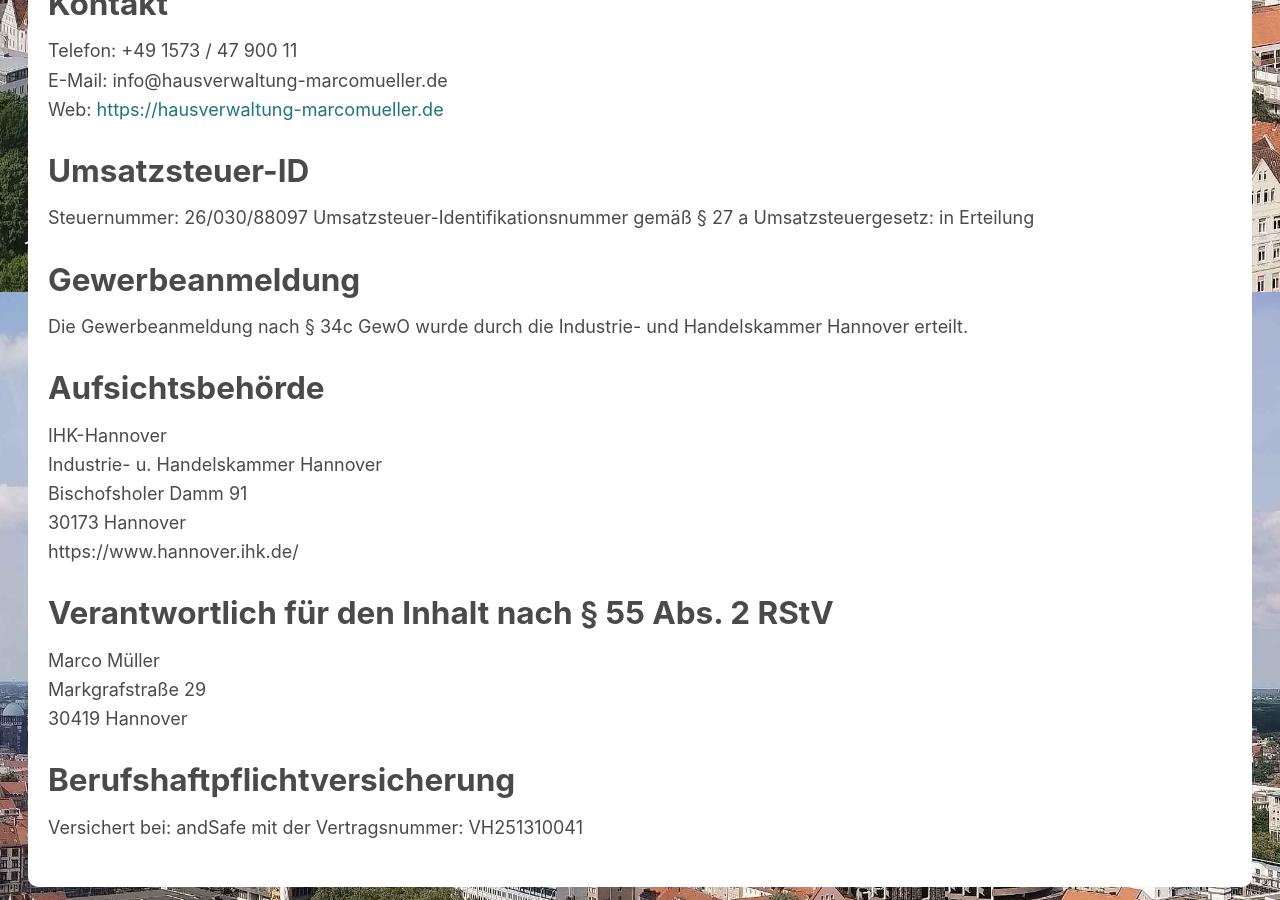
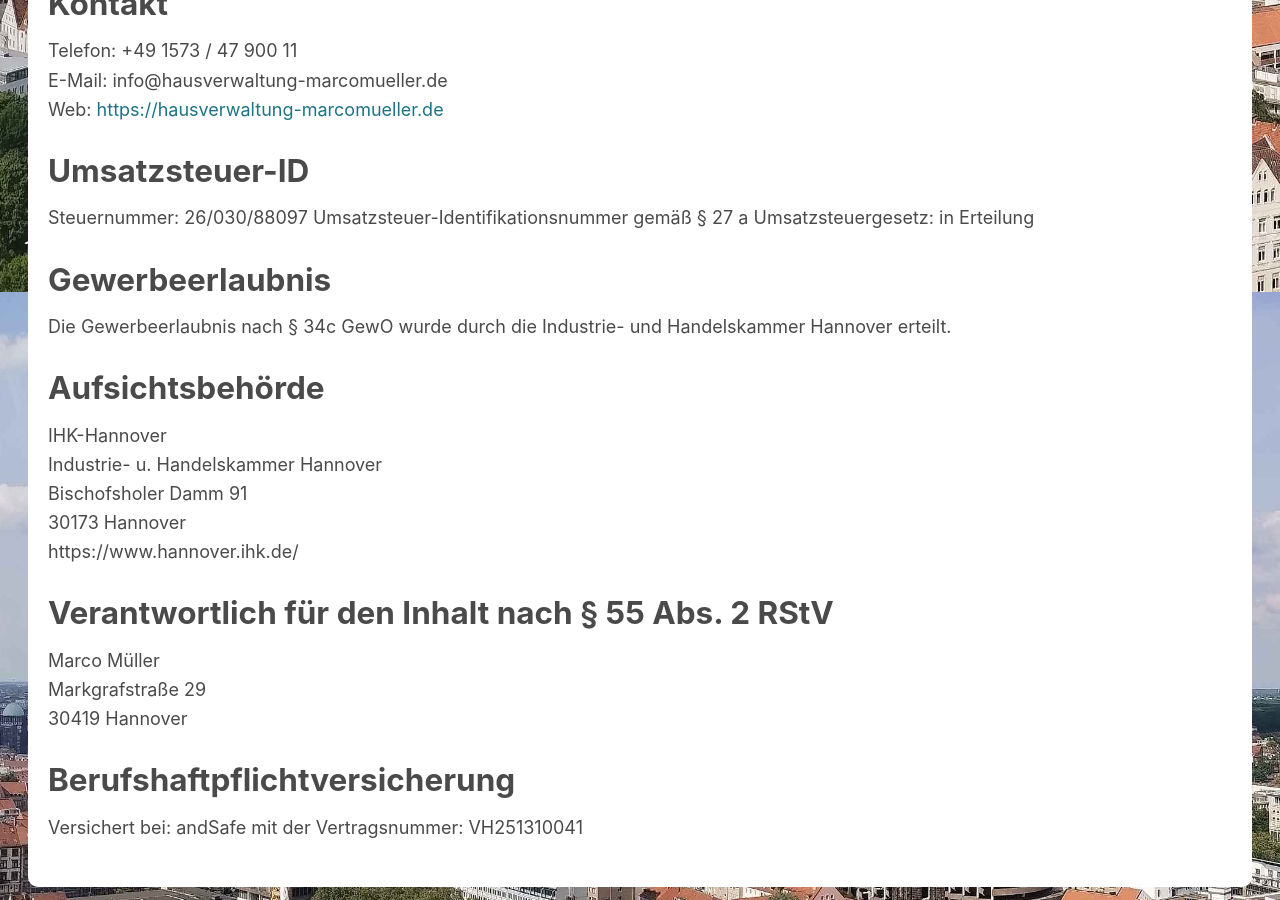
Before and after one commit to marek22k/hausverwaltung, a Jekyll site: the page built from impressum.md, in a window 1280 px wide and 900 px high, scrolled down 1508 px. Built offline with Jekyll 4.4.1, drawn with Linux system fonts in a browser that asks for light colours.

Commit message:
Update impressum.md

```diff
--- a/impressum.md
+++ b/impressum.md
@@ -25,8 +25,8 @@ Web: [https://hausverwaltung-marcomueller.de](https://hausverwaltung-marcomuelle
 ### Umsatzsteuer-ID
 Steuernummer: 26/030/88097
 Umsatzsteuer-Identifikationsnummer gemäß § 27 a Umsatzsteuergesetz: in Erteilung
-### Gewerbeanmeldung
-Die Gewerbeanmeldung nach § 34c GewO wurde durch die Industrie- und Handelskammer Hannover erteilt.
+### Gewerbeerlaubnis
+Die Gewerbeerlaubnis nach § 34c GewO wurde durch die Industrie- und Handelskammer Hannover erteilt.
 
 ### Aufsichtsbehörde
 
```
